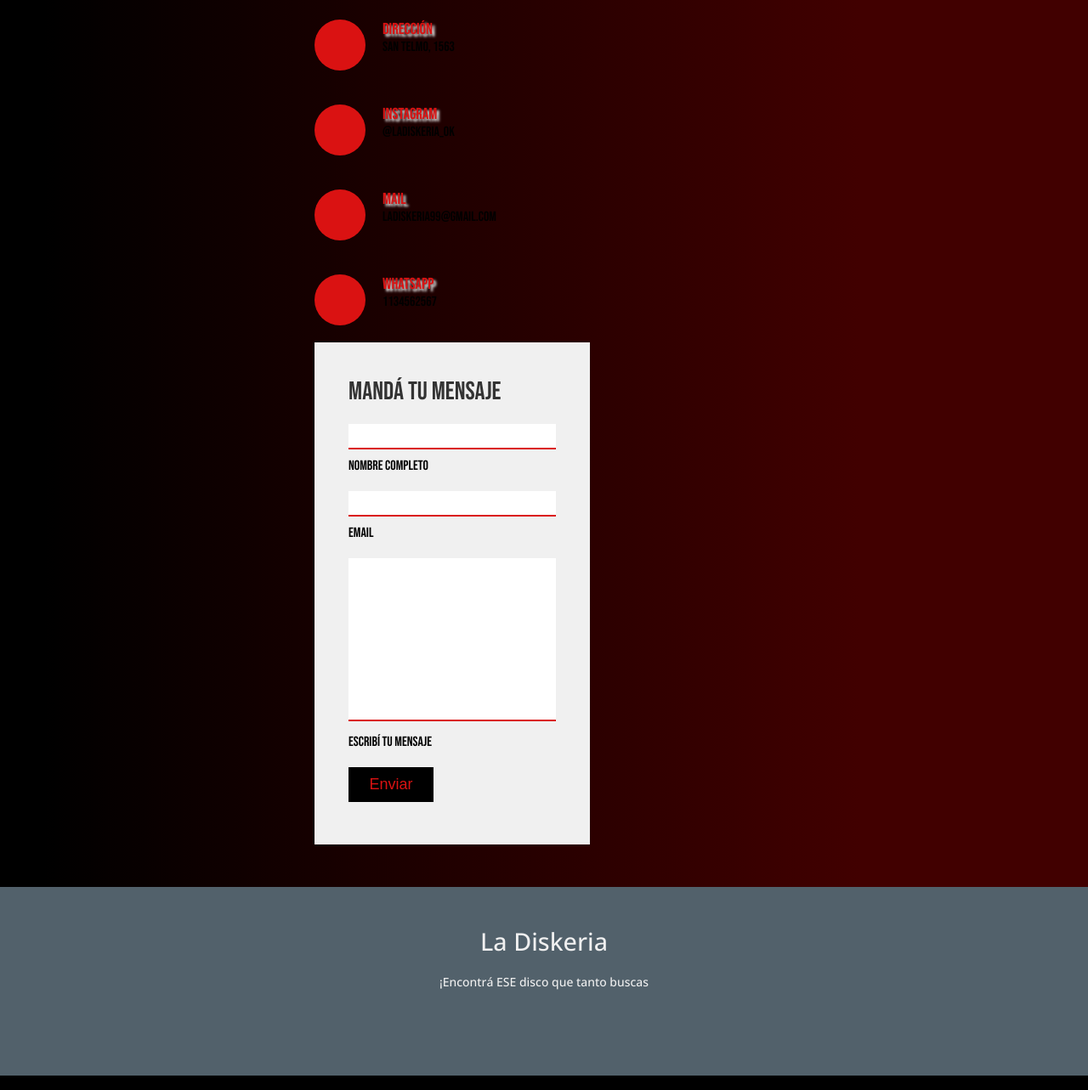
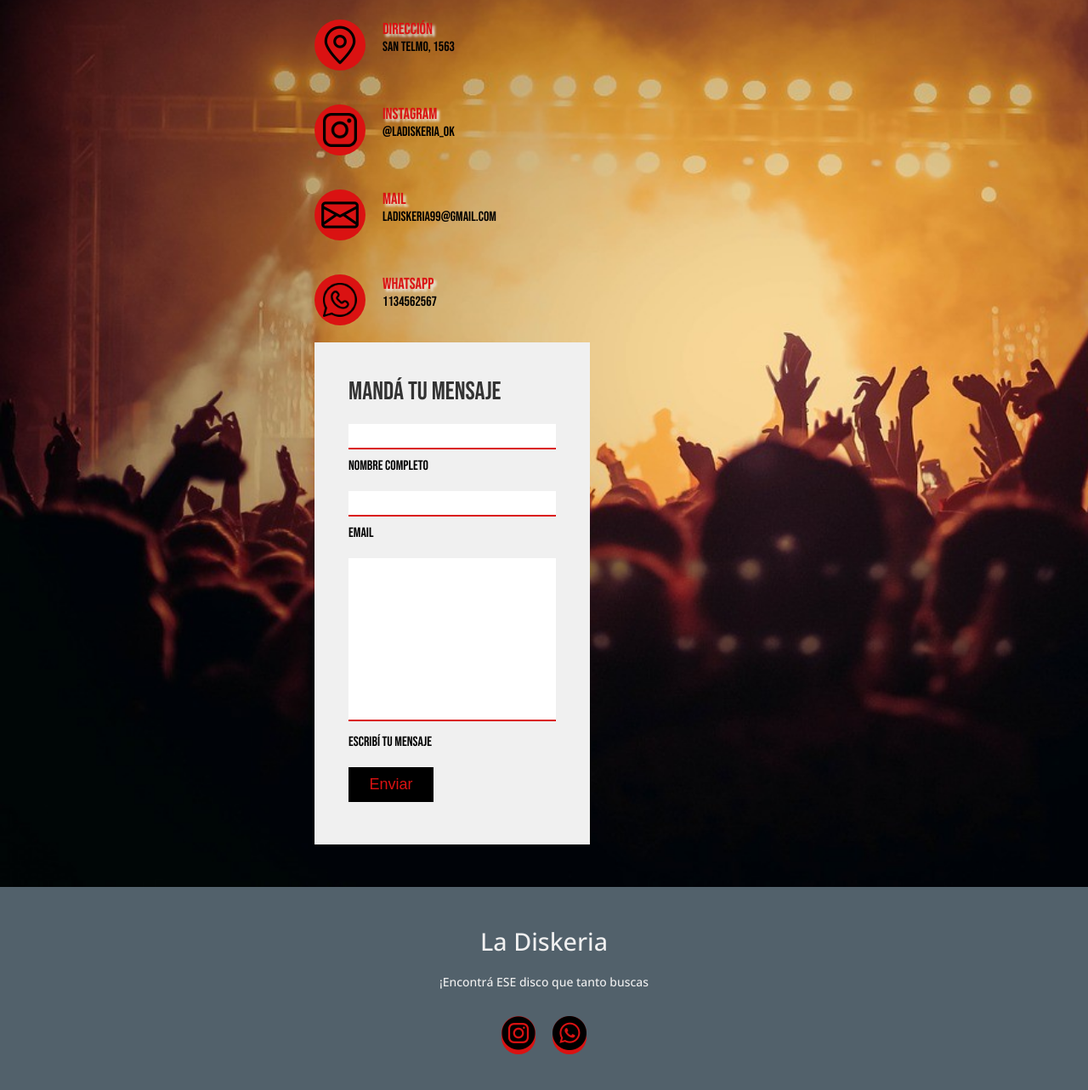
Before and after one commit to JoaquinBrizuela23/proyectoFinal, a website: page pages/contactos.html in a window 1280 px wide. Shown: the part 296-1579 px from the top of the page at 85% size. Drawn offline with nearby package versions, Linux system fonts and the light colour scheme; the site is published under a folder, as on GitHub Pages, so addresses that start at the root find nothing.

Commit message:
imagenes

```diff
--- a/pages/contactos.html
+++ b/pages/contactos.html
@@ -30,28 +30,28 @@
         <div class="containerContact">
             <div class="contactInfo">
                 <div class="box">
-                    <div class="icono"> <img src="/img/comprar/alfiler.png" alt=""></div>
+                    <div class="icono"> <img src="../img/comprar/alfiler.png" alt=""></div>
                     <div class="text">
                         <h3>Dirección</h3>
                         <p>San Telmo, 1563</p>
                     </div>
                 </div>
                 <div class="box">
-                    <div class="icono"> <img src="/img/comprar/instagram.png" alt=""></div>
+                    <div class="icono"> <img src="../img/comprar/instagram.png" alt=""></div>
                     <div class="text">
                         <h3>Instagram</h3>
                         <p> @ladiskeria_ok</p>
                     </div>
                 </div>
                 <div class="box">
-                    <div class="icono"> <img src="/img/comprar/email.png" alt=""></div>
+                    <div class="icono"> <img src="../img/comprar/email.png" alt=""></div>
                     <div class="text">
                         <h3>Mail</h3>
                         <p>ladiskeria99@gmail.com</p>
                     </div>
                 </div>
                 <div class="box">
-                    <div class="icono"> <img src="/img/comprar/whatsapp.png" alt=""></div>
+                    <div class="icono"> <img src="../img/comprar/whatsapp.png" alt=""></div>
                     <div class="text">
                         <h3>Whatsapp</h3>
                         <p>1134562567</p>
@@ -86,8 +86,8 @@
           <h3> La Diskeria </h3>
           <p>¡Encontrá ESE disco que tanto buscas</p>
           <ul class="redes">
-            <li> <a href="#"> <img src="/img/footer/instagram (1).png" alt=""></a></li>
-            <li> <a href="#"> <img src="/img/footer/whatsapp (2).png"  alt=""></a></li>
+            <li> <a href="#"> <img src="../img/footer/instagram (1).png" alt=""></a></li>
+            <li> <a href="#"> <img src="../img/footer/whatsapp (2).png"  alt=""></a></li>
           </ul>
         </div>
         <div class="footerBottom">
--- a/scss/_contactos.scss
+++ b/scss/_contactos.scss
@@ -7,7 +7,7 @@
     justify-content: center;
     align-items: center;
     flex-direction: column;
-    background: url(./img/concierto2.png);
+    background: url(../img/concierto2.png);
     background-size: cover;
     .contactContent{
         max-width: 800px;
```
Also changed, not shown: index.html (+2 -2 lines), pages/comprar.html (+6 -6 lines), pages/nosotros.html (+6 -6 lines), css/estilos.css.
